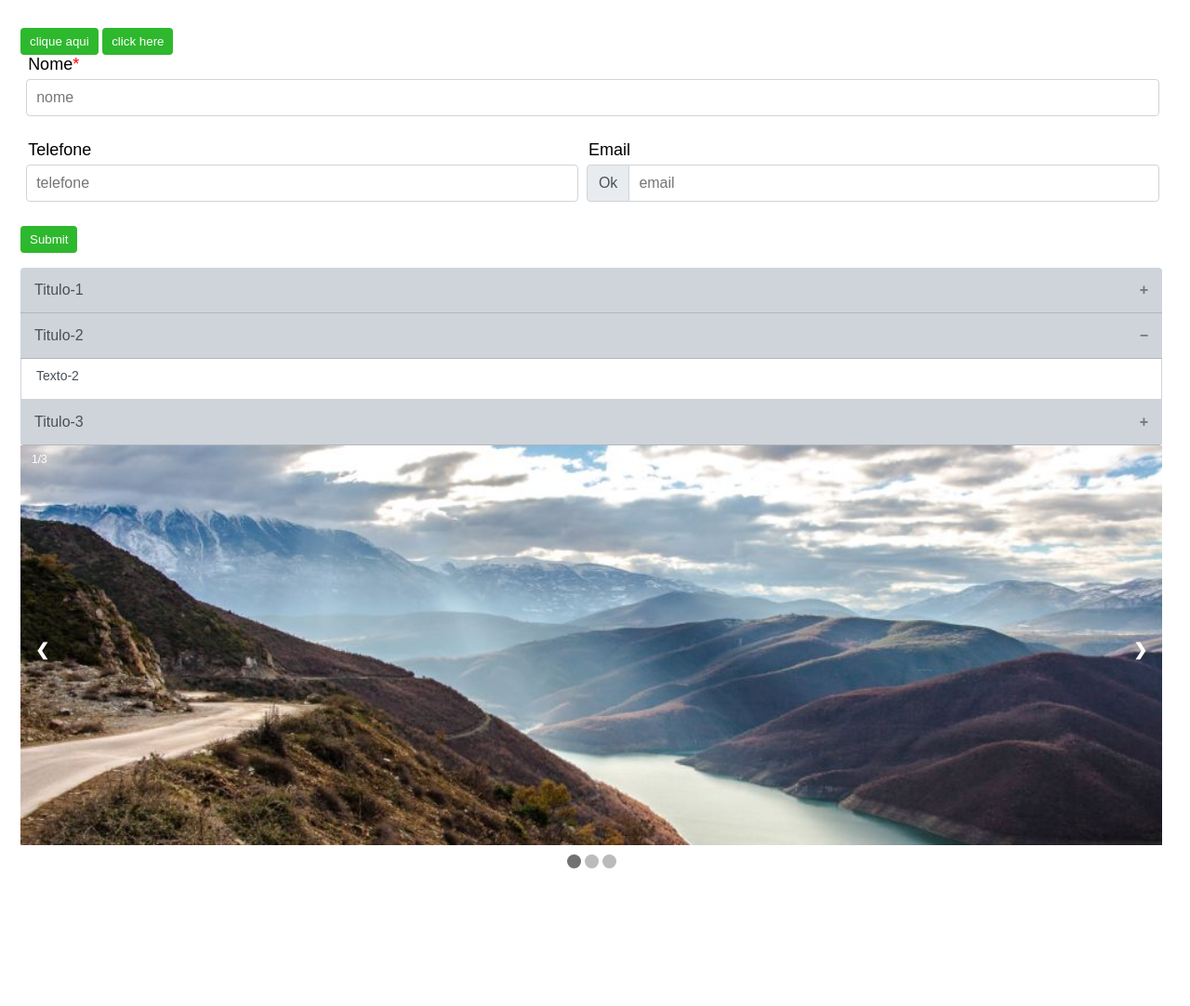
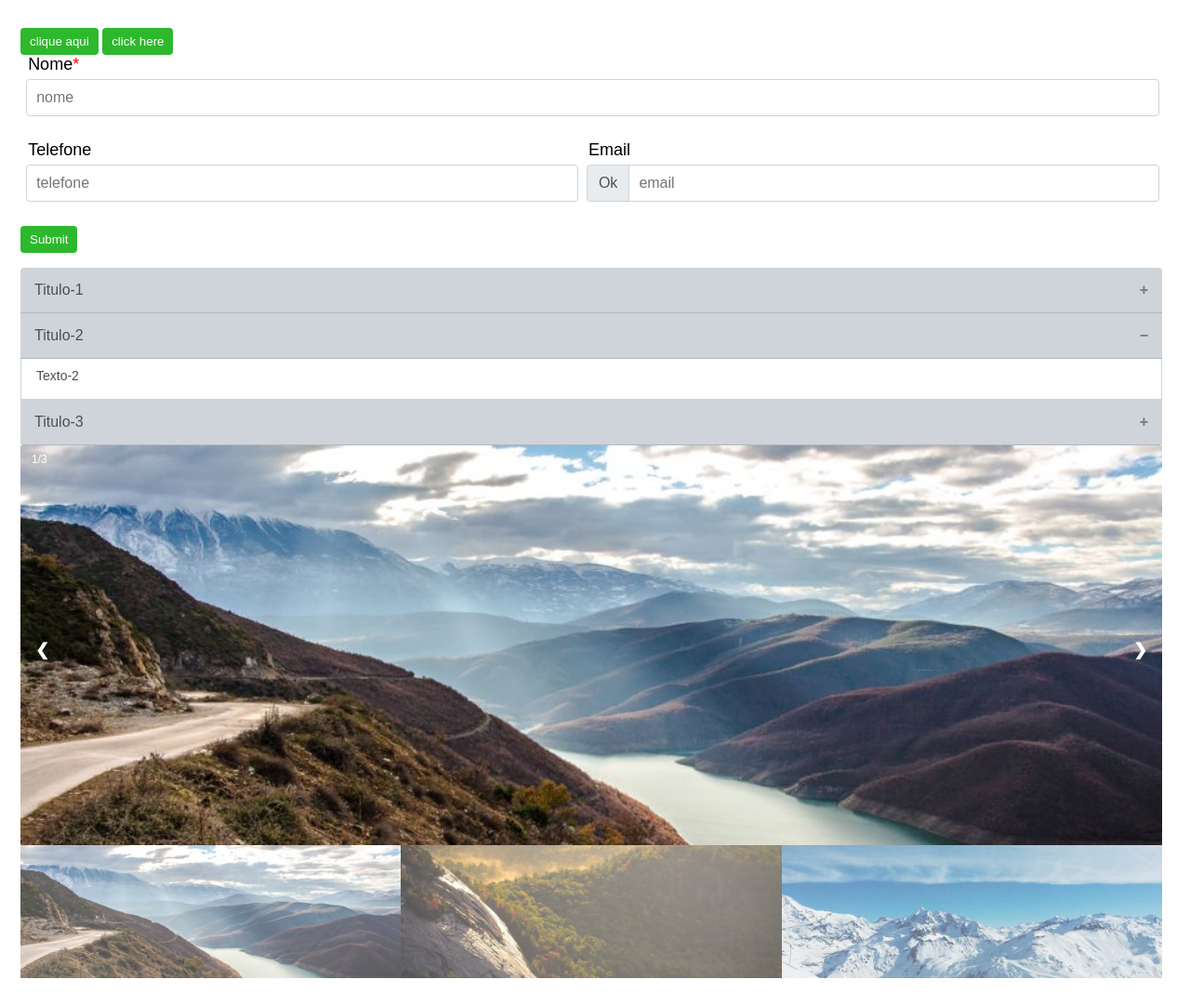
Before and after one commit to EdSabino/gRowing, a plain HTML site: page index.html in a window 1280 px wide. Shown: the whole page at 93% size. Before the commit the page ends 964 px from the top, so only its background shows below. Drawn offline with nearby package versions, Linux system fonts and the light colour scheme; files whose address does not match are found by name.

Commit message:
Slide show galeria adicionado

```diff
--- a/css/slide_show/slide_show.css
+++ b/css/slide_show/slide_show.css
@@ -74,6 +74,24 @@
   -webkit-animation-duration: 1.5s;
 }
 
+.gallery:after {
+    content: "";
+    display: table;
+    clear: both;
+}
+
+.gallery-image {
+    float: left;
+    cursor: pointer;
+    opacity: 0.7;
+    transition: 0.6s ease;
+}
+
+.gallery-image:hover {
+    opacity: 1;
+    transition: 0.4s ease;
+}
+
 @-webkit-keyframes fade {
   from {opacity: .4}
   to {opacity: 1}
--- a/css/utils.css
+++ b/css/utils.css
@@ -62,3 +62,15 @@
 .inline {
 	display: inline-block;
 }
+
+.float-left {
+	float: left;
+}
+
+.float-right {
+	float: right;
+}
+
+.cursor-pointer {
+	cursor: pointer;
+}
--- a/js/main.js
+++ b/js/main.js
@@ -41,7 +41,9 @@ const sidebar = new SideBar({
 	autoExecute: true
 })
 
-$("#slideshow").slide_show();
+$("#slideshow").slide_show({
+	mode: "slideShowGallery"
+});
 
 $("#trigger_message").on("click", function() {
 	$("#message").notify({
--- a/js/slide_show/slide_show.js
+++ b/js/slide_show/slide_show.js
@@ -10,7 +10,7 @@
 			timeAuto: 3000,
 			autoExecute: false,
 			slideCount: true,
-			dots: true,
+			mode: "slideShow"
 		}
 
 		if (arguments[0] && typeof arguments[0] === "object") {
@@ -25,27 +25,56 @@
 	}
 
 	SlideShow.prototype.execute = function() {
-		buildOut.call(this);
+		buildOutSlides.call(this);
 		showSlides(0);
 		if (this.options.auto == true) {
 			setSlideTime.call(this);
 		}
 	}
 
-	function buildOut() {
-		var container = buildSlide.call(this);
-		if (this.options.dots){
-			var dots = buildDots.call(this);
-		}
+	function buildOutSlides() {
+		const container = buildSlide.call(this);
+		const bottomPart = buildBottomPart.call(this);
+		debugger;
 		var target = document.getElementById(this.options.target);
 		target.appendChild(container);
-		if (this.options.dots) {target.appendChild(dots);}
+		target.appendChild(bottomPart);
+	}
+
+	function buildBottomPart() {
+		if (this.options.mode == "slideShow"){
+			return buildDots.call(this);
+		}else if (this.options.mode == "slideShowGallery"){
+			return buildGallery.call(this);
+		}else {
+			return document.createElement("div");
+		}
+	}
+
+	function buildGallery() {
+	  let images = document.createElement("div");
+	  images.classList.add("gallery");
+	  for (let i = 0; i < this.options.imagesUrl.length; i++) {
+		  let imageContent = document.createElement("div");
+		  let image = document.createElement("img")
+		  imageContent.classList.add("gallery-image");
+		  imageContent.style.width = 100/this.options.imagesUrl.length + "%";
+		  imageContent.dataset.position = i;
+		  imageContent.addEventListener('click', function() {
+			  currentSlide(this.dataset.position)
+		  });
+		  image.classList.add("img-wrap");
+		  image.setAttribute("src", this.options.imagesUrl[i]);
+		  imageContent.appendChild(image);
+		  images.appendChild(imageContent);
+	  }
+	  return images
 	}
 
 	function buildDots() {
-		var dots = document.createElement("div")
+		let dots = document.createElement("div")
 		dots.classList.add("dots");
-		for (var i = 0; i < this.options.imagesUrl.length; i++) {
+		for (let i = 0; i < this.options.imagesUrl.length; i++) {
 			var dot = document.createElement("span");
 			dot.classList.add("dot");
 			dot.dataset.position = i;
--- a/js/slide_show/slide_show_jq.js
+++ b/js/slide_show/slide_show_jq.js
@@ -15,7 +15,7 @@
 			timeAuto: 3000,
 			autoExecute: true,
 			slideCount: true,
-			dots: true,
+			mode: "slideShow",
 		}, options );
 
 		var mySlideShow = new SlideShow(opts);
```
